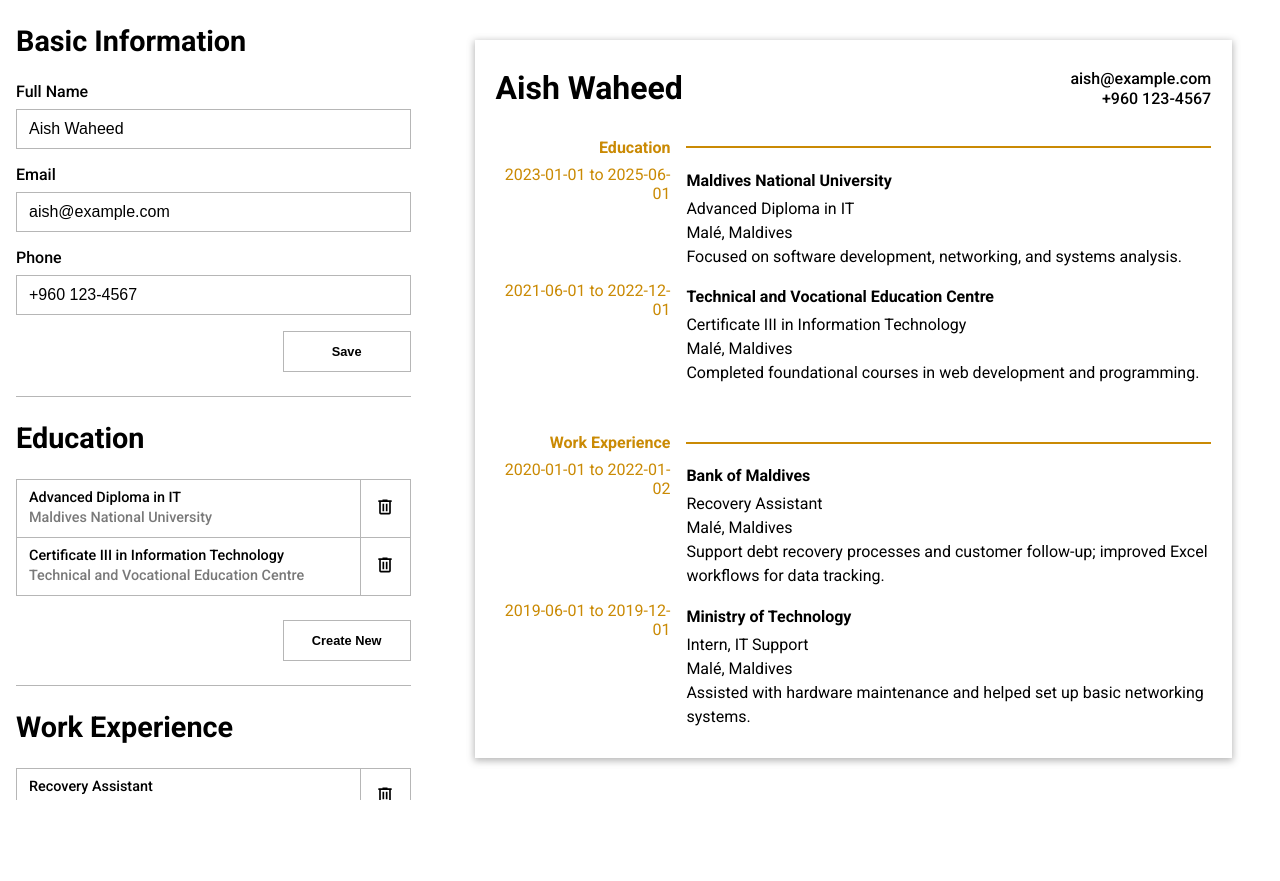
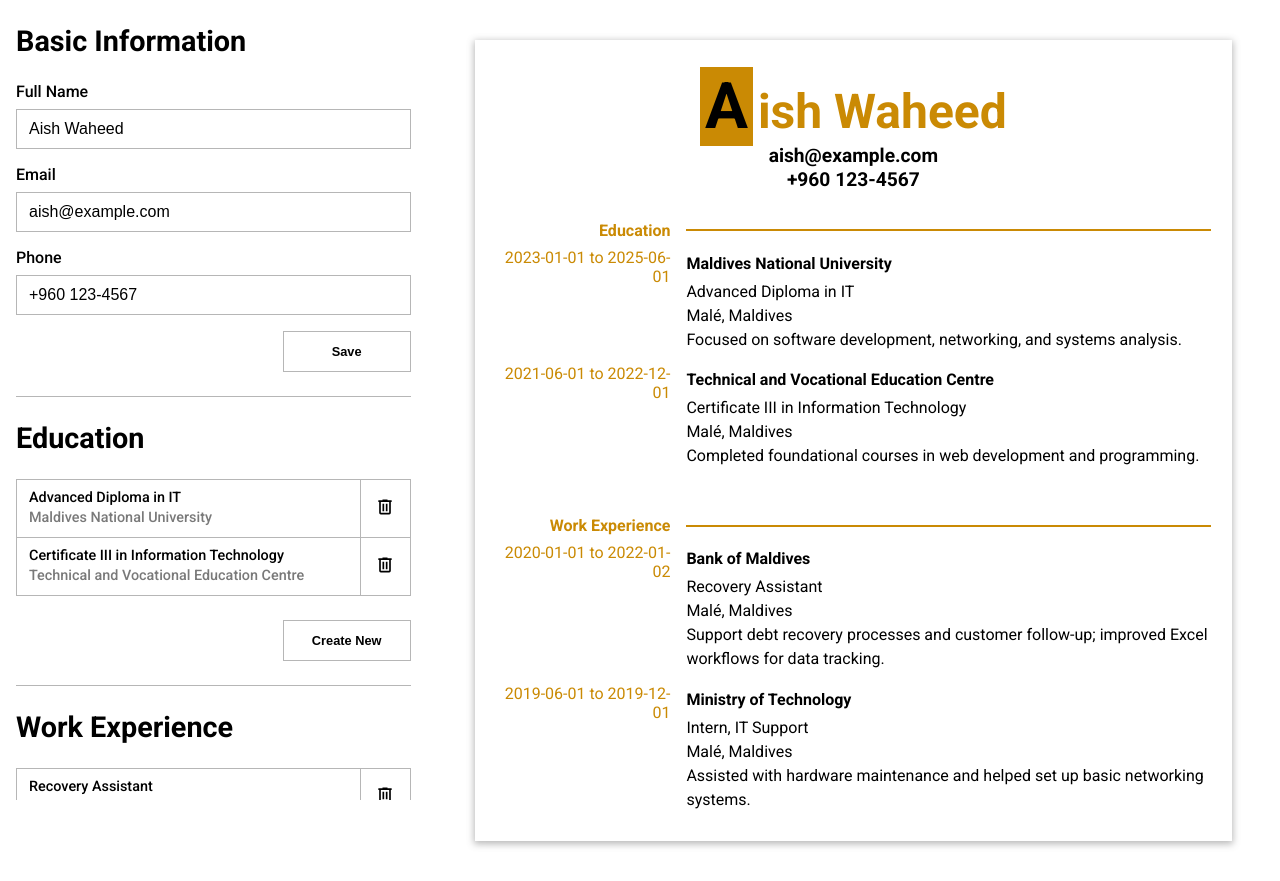
Before and after one commit to aish8la/TOP-React-CV-App, a React (Vite) app: page / in a window 1280 px wide. Before the commit the page ends 800 px from the top, so only its background shows below. Built offline with nearby package versions, Linux system fonts and the light colour scheme; a web font is replaced by a local one.

Commit message:
feat: add styling to preview screen

```diff
--- a/src/styles/CVPreviewPanel.css
+++ b/src/styles/CVPreviewPanel.css
@@ -48,21 +48,36 @@
 
 .cv-ctn > header {
     display: flex;
-    justify-content: space-between;
+    flex-direction: column;
+    align-items: center;
+}
+
+.cv-ctn > header > h1 {
+    font-size: 3rem;
+    color: var(--main-accent-color);
+}
+
+.cv-ctn > header > h1::first-letter {
+    color: black;
+    background-color: var(--main-accent-color);
+    padding: 2px 5px;
+    margin-right: 5px;
+    font-size: 4rem;
 }
 
 .cv-ctn > header > address {
     display: flex;
     flex-direction: column;
-    line-height: 1.25rem;
-    align-items: flex-end;
+    align-items: center;
 }
 
 .cv-ctn > header > address > a {
     color: black;
     text-decoration: none;
     font-style: normal;
-    font-weight: 500;
+    font-weight: 700;
+    font-size: 1.2rem;
+    line-height: 1.5rem;
 }
 
 .cv-title-grid {
```
